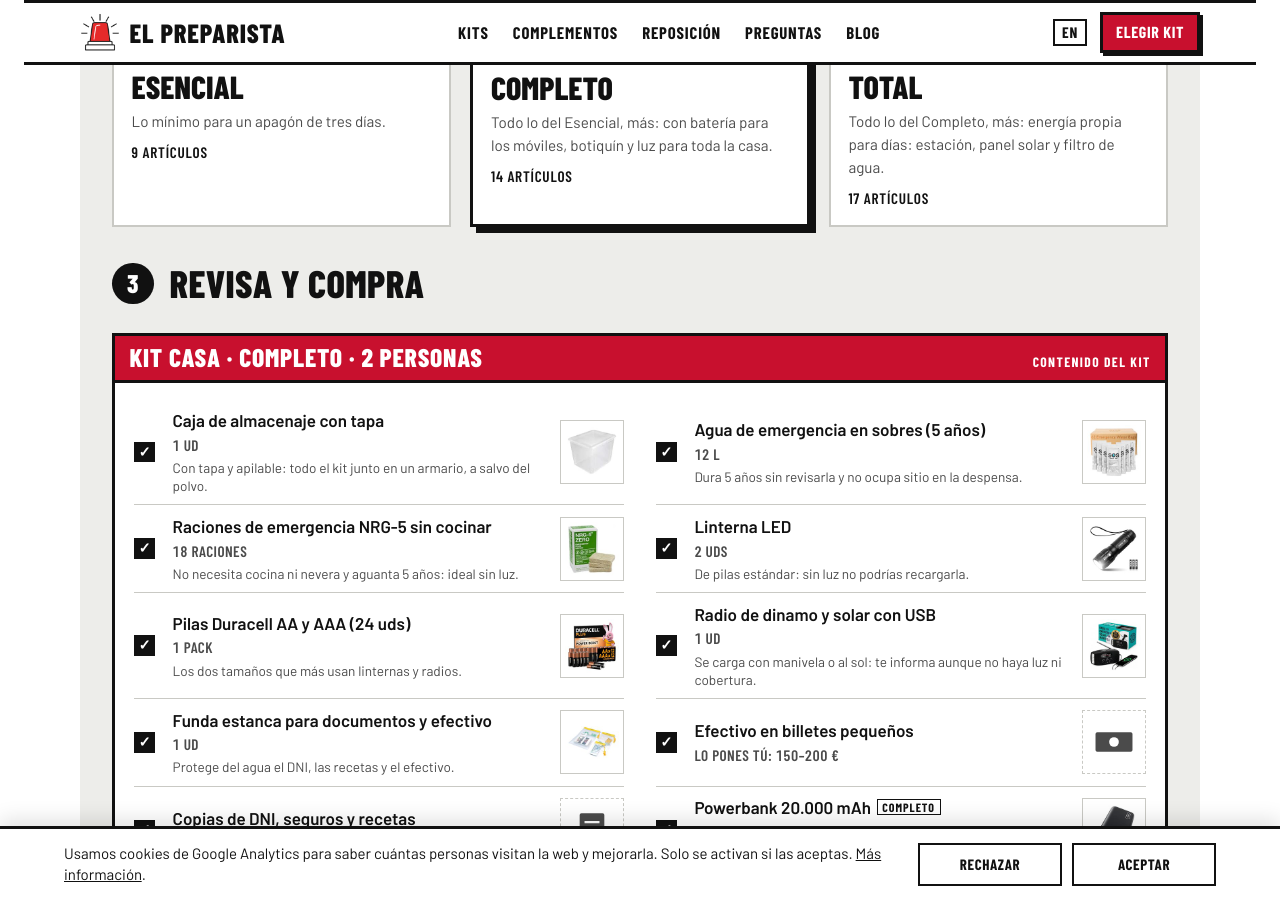
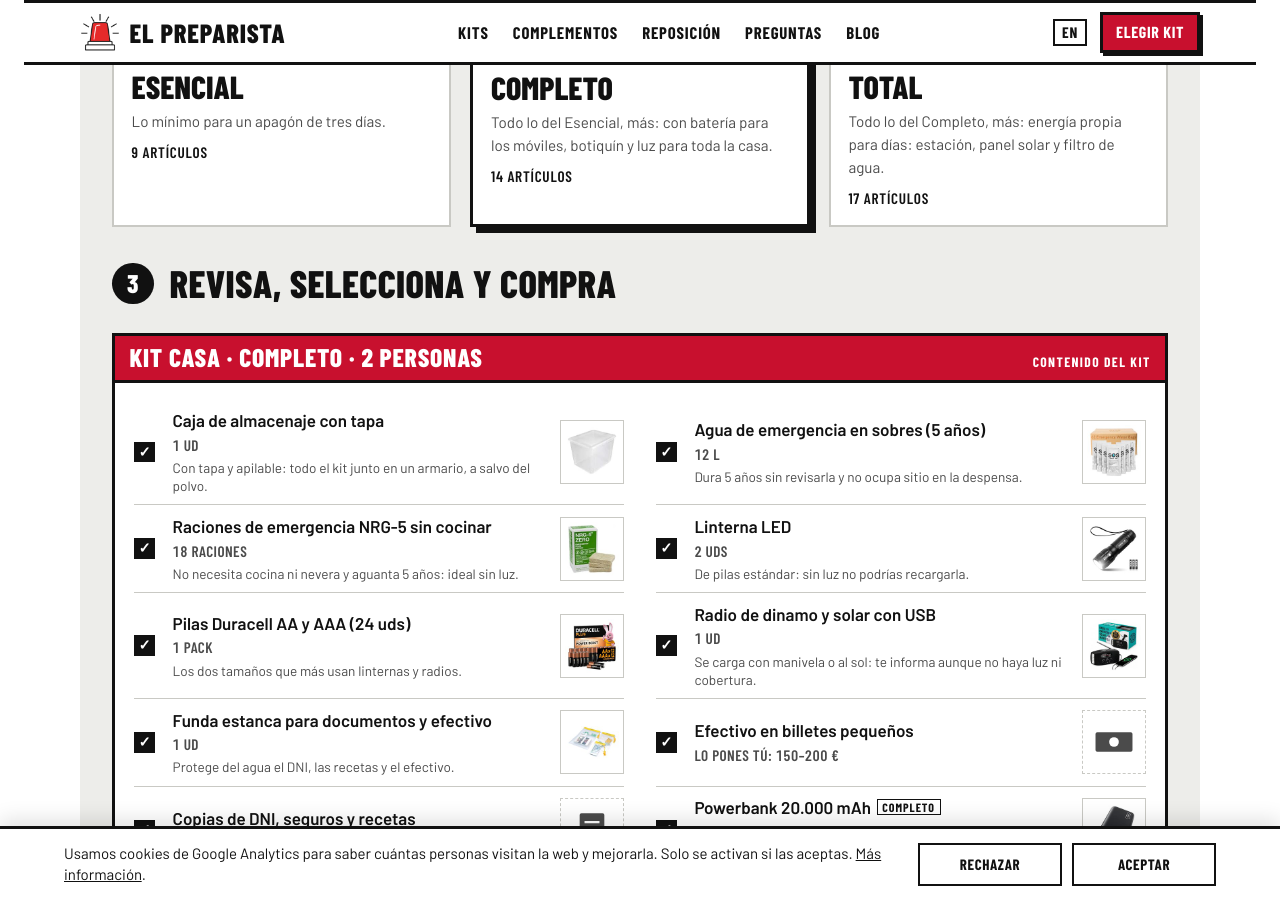
Before and after one commit to lucilayun-ux/elpreparista, a Jekyll site: the page index.html, which Jekyll copies as it is, in a window 1280 px wide and 900 px high, scrolled down 1493 px. Built offline with Jekyll 4.4.1, drawn with Linux system fonts in a browser that asks for light colours.

Commit message:
Paso 3 de los kits: «Revisa, selecciona y compra»
Co-Authored-By: Claude Opus 5.5 <noreply@anthropic.com>
Claude-Session: https://claude.ai/code/session_01V7PVvrC8Dt7YxBNA65S9m6

```diff
--- a/en.html
+++ b/en.html
@@ -407,7 +407,7 @@ footer .wrap { display: grid; gap: .6rem; }
       <span class="count">17 items</span>
     </button><!--/pre:levels--></div>
 
-    <div class="stephead"><span class="num">3</span><h3>Review and buy</h3></div>
+    <div class="stephead"><span class="num">3</span><h3>Review, select and buy</h3></div>
     <div class="card result" id="result" aria-live="polite">
       <div class="band"><b id="rName"><!--pre:rName-->Home Kit · Complete · 2 people<!--/pre:rName--></b><span class="cap">Kit contents</span></div>
       <div class="inner">
--- a/index.html
+++ b/index.html
@@ -407,7 +407,7 @@ footer .wrap { display: grid; gap: .6rem; }
       <span class="count">17 artículos</span>
     </button><!--/pre:levels--></div>
 
-    <div class="stephead"><span class="num">3</span><h3>Revisa y compra</h3></div>
+    <div class="stephead"><span class="num">3</span><h3>Revisa, selecciona y compra</h3></div>
     <div class="card result" id="result" aria-live="polite">
       <div class="band"><b id="rName"><!--pre:rName-->Kit Casa · Completo · 2 personas<!--/pre:rName--></b><span class="cap">Contenido del kit</span></div>
       <div class="inner">
--- a/tools/build_en.py
+++ b/tools/build_en.py
@@ -63,7 +63,7 @@ TRADUCCIONES = [
     ('aria-label="Una persona menos"', 'aria-label="One person fewer"'),
     ('aria-label="Una persona más"', 'aria-label="One more person"'),
     ('aria-label="Nivel del kit"', 'aria-label="Kit level"'),
-    ('<h3>Revisa y compra</h3>', '<h3>Review and buy</h3>'),
+    ('<h3>Revisa, selecciona y compra</h3>', '<h3>Review, select and buy</h3>'),
     ('<span class="cap">Contenido del kit</span>', '<span class="cap">Kit contents</span>'),
     ('Desmarca lo que ya tengas. Se abre Amazon con los productos ya en tu cesta; pagas allí, con tu cuenta y tu envío.',
      'Untick anything you already have. Amazon opens with the products already in your basket; you pay there, with your own account and delivery. Products are sold on Amazon Spain (amazon.es).'),
```
